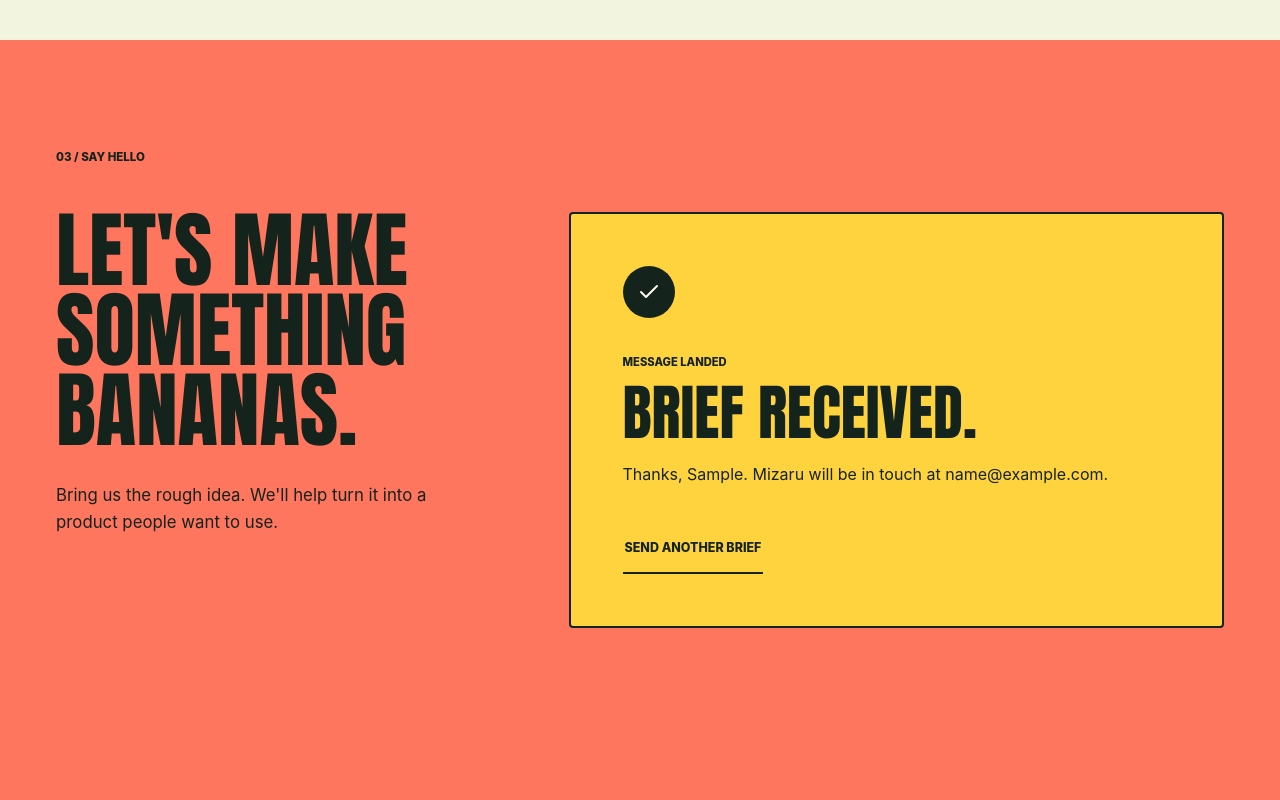
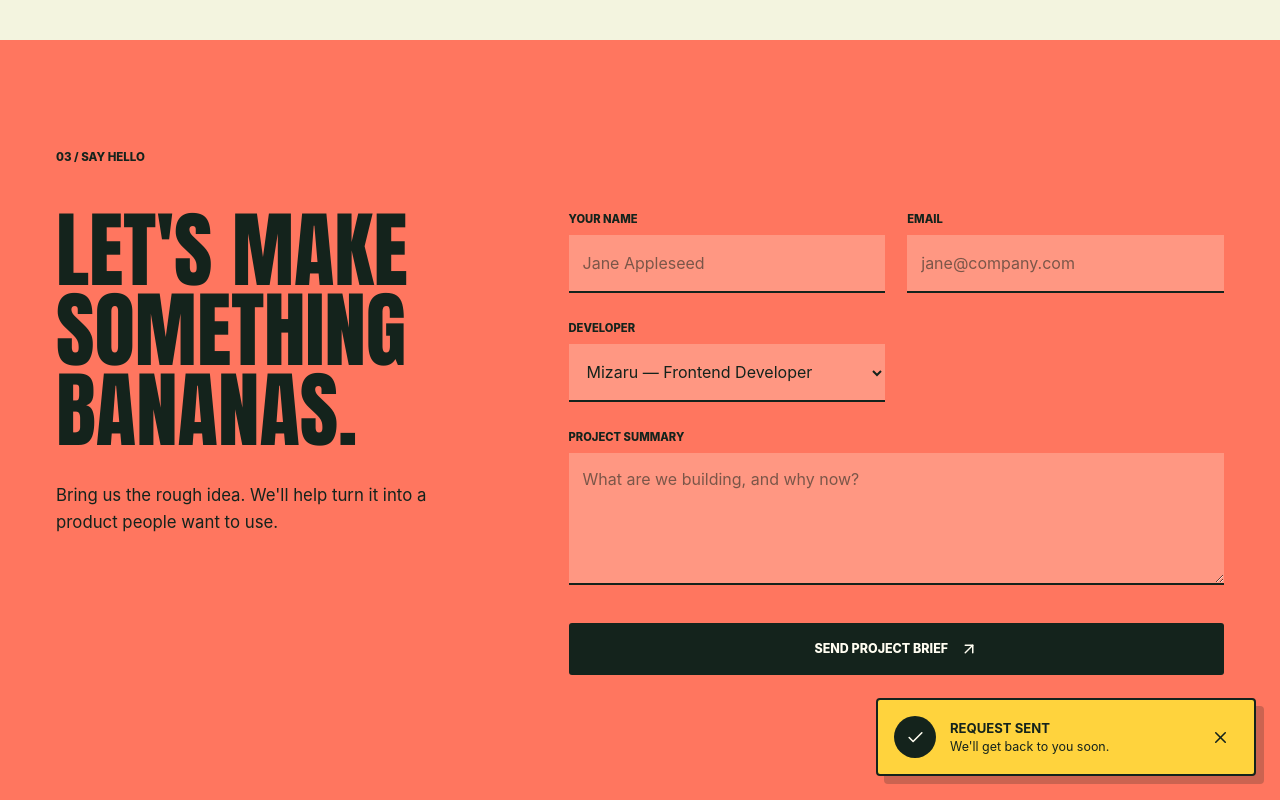
Before and after one commit to borysenkomike-cmyk/monkey-portfolio, a React (Vite) app in the folder frontend/: page / in a window 1280 px wide. Both pictures are taken after typing "Sample", "name@example.com", "Sample" into the empty fields and a click on the button "SEND PROJECT BRIEF". Shown: the part 2297-3097 px from the top of the page. Built offline with nearby package versions, Linux system fonts and the light colour scheme.

Commit message:
refine sections and contact feedback

```diff
--- a/frontend/src/components/ContactForm.tsx
+++ b/frontend/src/components/ContactForm.tsx
@@ -1,5 +1,5 @@
-import { forwardRef, useState, type FormEvent } from 'react';
-import { ArrowUpRight, Check } from 'lucide-react';
+import { forwardRef, useEffect, useState, type FormEvent } from 'react';
+import { ArrowUpRight, Check, X } from 'lucide-react';
 
 import { developers, type DeveloperId } from '../data/developers';
 import {
@@ -22,6 +22,13 @@ export const ContactForm = forwardRef<HTMLElement, ContactFormProps>(
     });
     const [errors, setErrors] = useState<ContactErrors>({});
     const [submitted, setSubmitted] = useState(false);
+
+    useEffect(() => {
+      if (!submitted) return;
+
+      const timeoutId = window.setTimeout(() => setSubmitted(false), 4500);
+      return () => window.clearTimeout(timeoutId);
+    }, [submitted]);
 
     const updateValue = (field: keyof typeof values, value: string) => {
       setValues((current) => ({ ...current, [field]: value }));
@@ -47,6 +54,8 @@ export const ContactForm = forwardRef<HTMLElement, ContactFormProps>(
         return;
       }
 
+      setValues({ name: '', email: '', summary: '' });
+      setErrors({});
       setSubmitted(true);
     };
 
@@ -58,22 +67,6 @@ export const ContactForm = forwardRef<HTMLElement, ContactFormProps>(
           <p>Bring us the rough idea. We&apos;ll help turn it into a product people want to use.</p>
         </div>
 
-        {submitted ? (
-          <div className="contact-success" role="status">
-            <span className="contact-success__icon">
-              <Check aria-hidden="true" />
-            </span>
-            <span>Message landed</span>
-            <h3>Brief received.</h3>
-            <p>
-              Thanks, {values.name.trim()}. {developers.find(({ id }) => id === selectedDeveloper)?.name}
-              {' '}will be in touch at {values.email.trim()}.
-            </p>
-            <button type="button" className="button button--text" onClick={() => setSubmitted(false)}>
-              Send another brief
-            </button>
-          </div>
-        ) : (
         <form className="contact-form" onSubmit={handleSubmit} noValidate>
           {Object.keys(errors).length > 0 && (
             <p className="contact-form__error-summary" role="alert">
@@ -153,6 +146,20 @@ export const ContactForm = forwardRef<HTMLElement, ContactFormProps>(
             <ArrowUpRight aria-hidden="true" />
           </button>
         </form>
+
+        {submitted && (
+          <div className="contact-toast" role="status" aria-live="polite">
+            <span className="contact-toast__icon">
+              <Check aria-hidden="true" />
+            </span>
+            <div>
+              <strong>Request sent</strong>
+              <span>We&apos;ll get back to you soon.</span>
+            </div>
+            <button type="button" onClick={() => setSubmitted(false)} aria-label="Dismiss notification">
+              <X aria-hidden="true" />
+            </button>
+          </div>
         )}
       </section>
     );
--- a/frontend/src/components/HeroCarousel.tsx
+++ b/frontend/src/components/HeroCarousel.tsx
@@ -33,7 +33,7 @@ export function HeroCarousel({
   return (
     <section className="hero" id="crew" aria-labelledby="crew-title">
       <div className="hero__eyebrow">
-        <span>Digital product studio</span>
+        <span>01 / Meet the crew</span>
         <span>Est. in the canopy</span>
       </div>
 
--- a/frontend/src/styles.css
+++ b/frontend/src/styles.css
@@ -322,18 +322,6 @@ a {
   align-self: end;
 }
 
-.hero-slide__visual::after {
-  position: absolute;
-  right: 8%;
-  bottom: 28px;
-  left: 8%;
-  z-index: -1;
-  height: 72px;
-  background: rgba(8, 31, 22, 0.38);
-  clip-path: polygon(8% 20%, 91% 0, 100% 72%, 15% 100%, 0 58%);
-  content: "";
-}
-
 .hero-slide__visual img {
   position: absolute;
   right: 2%;
@@ -506,17 +494,6 @@ a {
   overflow: hidden;
   border-radius: 4px;
   background: var(--accent);
-}
-
-.profile__visual::before {
-  position: absolute;
-  top: 32px;
-  right: 32px;
-  width: 86px;
-  height: 86px;
-  border: 2px solid rgba(20, 35, 28, 0.28);
-  content: "";
-  transform: rotate(8deg);
 }
 
 .profile__visual img {
@@ -779,47 +756,67 @@ a {
   background: var(--lime);
 }
 
-.contact-success {
-  align-self: center;
-  padding: 52px;
+.contact-toast {
+  position: fixed;
+  z-index: 30;
+  right: 24px;
+  bottom: 24px;
+  display: grid;
+  width: min(380px, calc(100vw - 32px));
+  grid-template-columns: 42px 1fr 36px;
+  align-items: center;
+  gap: 14px;
+  padding: 16px;
   border: 2px solid var(--ink);
   border-radius: 4px;
+  color: var(--ink);
   background: var(--yellow);
+  box-shadow: 8px 8px 0 rgba(20, 35, 28, 0.22);
 }
 
-.contact-success__icon {
+.contact-toast__icon {
   display: grid;
-  width: 52px;
-  height: 52px;
-  margin-bottom: 32px;
+  width: 42px;
+  height: 42px;
   border-radius: 50%;
   place-items: center;
   color: var(--white);
   background: var(--ink);
 }
 
-.contact-success > span:not(.contact-success__icon) {
-  font-size: 0.7rem;
-  font-weight: 850;
+.contact-toast__icon svg,
+.contact-toast > button svg {
+  width: 19px;
+  height: 19px;
+}
+
+.contact-toast div {
+  display: grid;
+  gap: 3px;
+}
+
+.contact-toast strong {
+  font-size: 0.82rem;
   text-transform: uppercase;
 }
 
-.contact-success h3 {
-  margin: 12px 0 20px;
-  font-family: Impact, "Arial Black", sans-serif;
-  font-size: 3.8rem;
-  font-weight: 900;
-  line-height: 1;
-  text-transform: uppercase;
+.contact-toast div span {
+  font-size: 0.78rem;
 }
 
-.contact-success p {
-  max-width: 520px;
-  line-height: 1.6;
+.contact-toast > button {
+  display: grid;
+  width: 36px;
+  height: 36px;
+  padding: 0;
+  border: 0;
+  place-items: center;
+  color: var(--ink);
+  background: transparent;
 }
 
-.contact-success .button {
-  margin-top: 18px;
+.contact-toast > button:hover {
+  background: rgba(20, 35, 28, 0.1);
 }
 
 @media (max-width: 1050px) {
@@ -1128,12 +1125,9 @@ a {
     font-size: 2.75rem;
   }
 
-  .contact-success {
-    padding: 32px 24px;
-  }
-
-  .contact-success h3 {
-    font-size: 2.8rem;
+  .contact-toast {
+    right: 16px;
+    bottom: 16px;
   }
 }
 
```
Also changed, not shown: 1 other file (tests, documents, lock files or other folders). Lines whose indentation alone changed are shown as unchanged.
